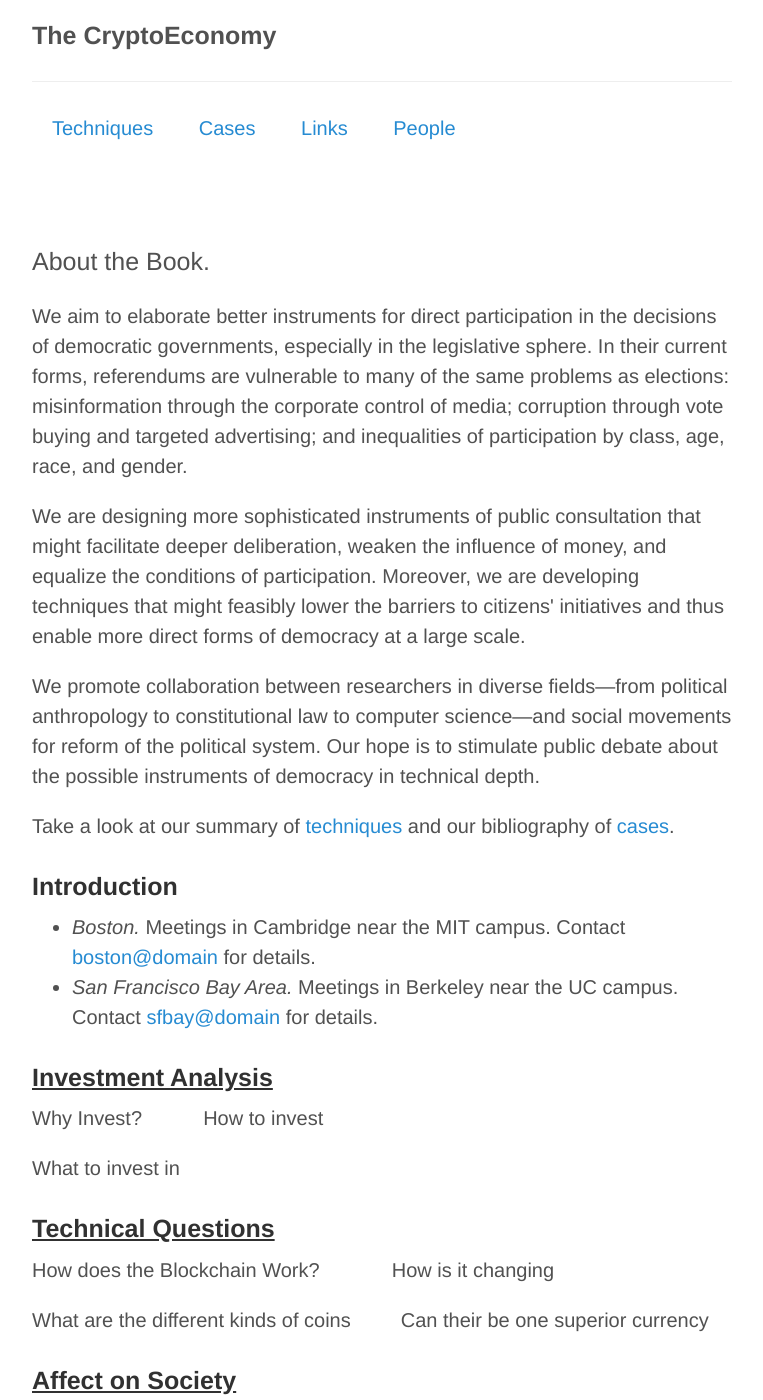
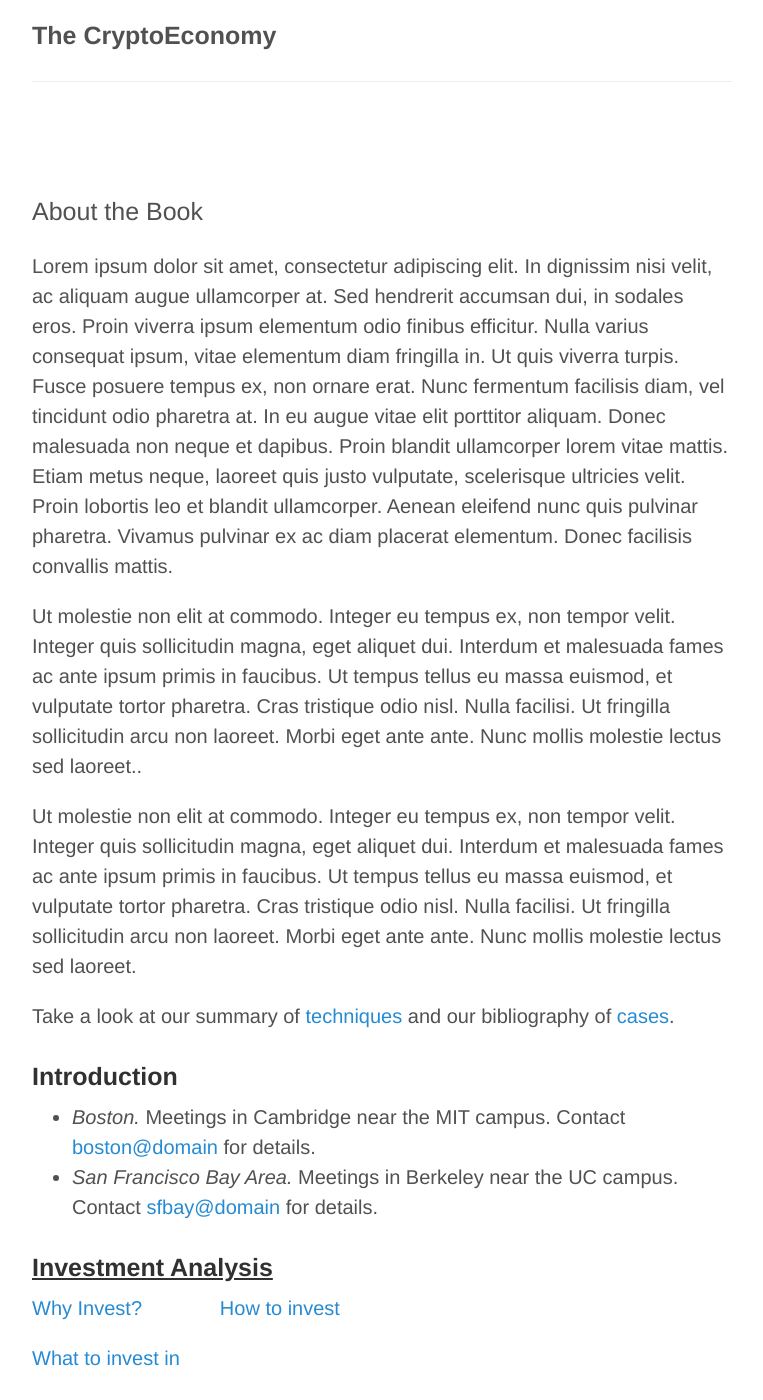
Before and after one commit to Cryptoeconomics/cryptoeconomics.github.io, a Jekyll site: the page built from index.html, in a window 1280 px wide and 1400 px high. Shown: the whole window, without its empty margins (258-1021 px from the left). Built offline with Jekyll 4.4.1, drawn with Linux system fonts in a browser that asks for light colours; some of the changed text lies outside the part shown.

Commit message:
add links

```diff
--- /dev/null
+++ b/Gemfile
@@ -0,0 +1,2 @@
+source 'https://rubygems.org'
+gem 'github-pages', group: :jekyll_plugins
--- a/_layouts/default.html
+++ b/_layouts/default.html
@@ -11,7 +11,7 @@
           <a href="{{ site.baseurl }}/" title="Home">{{ site.title }}</a>
         </h3>
         <hr>
-        {% include menu.html %}
+        <!-- {% include menu.html %} -->
       </header>
 
       <main>
--- a/index.html
+++ b/index.html
@@ -3,13 +3,13 @@ layout: default
 title: Home
 ---
 
-<p class="lead">About the Book.</p>
+<p class="lead">About the Book</p>
 
-<p>We aim to elaborate better instruments for direct participation in the decisions of democratic governments, especially in the legislative sphere. In their current forms, referendums are vulnerable to many of the same problems as elections: misinformation through the corporate control of media; corruption through vote buying and targeted advertising; and inequalities of participation by class, age, race, and gender.</p>
+<p>Lorem ipsum dolor sit amet, consectetur adipiscing elit. In dignissim nisi velit, ac aliquam augue ullamcorper at. Sed hendrerit accumsan dui, in sodales eros. Proin viverra ipsum elementum odio finibus efficitur. Nulla varius consequat ipsum, vitae elementum diam fringilla in. Ut quis viverra turpis. Fusce posuere tempus ex, non ornare erat. Nunc fermentum facilisis diam, vel tincidunt odio pharetra at. In eu augue vitae elit porttitor aliquam. Donec malesuada non neque et dapibus. Proin blandit ullamcorper lorem vitae mattis. Etiam metus neque, laoreet quis justo vulputate, scelerisque ultricies velit. Proin lobortis leo et blandit ullamcorper. Aenean eleifend nunc quis pulvinar pharetra. Vivamus pulvinar ex ac diam placerat elementum. Donec facilisis convallis mattis.</p>
 
-<p>We are designing more sophisticated instruments of public consultation that might facilitate deeper deliberation, weaken the influence of money, and equalize the conditions of participation. Moreover, we are developing techniques that might feasibly lower the barriers to citizens' initiatives and thus enable more direct forms of democracy at a large scale.</p>
+<p>Ut molestie non elit at commodo. Integer eu tempus ex, non tempor velit. Integer quis sollicitudin magna, eget aliquet dui. Interdum et malesuada fames ac ante ipsum primis in faucibus. Ut tempus tellus eu massa euismod, et vulputate tortor pharetra. Cras tristique odio nisl. Nulla facilisi. Ut fringilla sollicitudin arcu non laoreet. Morbi eget ante ante. Nunc mollis molestie lectus sed laoreet..</p>
 
-<p>We promote collaboration between researchers in diverse fields—from political anthropology to constitutional law to computer science—and social movements for reform of the political system. Our hope is to stimulate public debate about the possible instruments of democracy in technical depth.</p>
+<p>Ut molestie non elit at commodo. Integer eu tempus ex, non tempor velit. Integer quis sollicitudin magna, eget aliquet dui. Interdum et malesuada fames ac ante ipsum primis in faucibus. Ut tempus tellus eu massa euismod, et vulputate tortor pharetra. Cras tristique odio nisl. Nulla facilisi. Ut fringilla sollicitudin arcu non laoreet. Morbi eget ante ante. Nunc mollis molestie lectus sed laoreet.</p>
 
 <p>Take a look at our summary of <a href="/techniques">techniques</a> and our bibliography of <a href="/cases">cases</a>.</p>
 
@@ -22,14 +22,19 @@ title: Home
 
 <h3 id="mailing-list"><u>Investment Analysis</u></h3>
 
-<p>Why Invest? &nbsp  &nbsp &nbsp  &nbsp &nbsp How to invest</p>
-<p>What to invest in</p>
+<p><a href="/" title="Home">Why Invest? </a> &nbsp  &nbsp &nbsp &nbsp&nbsp &nbsp &nbsp <a href="/" title="Home"> How to invest</a></p>
+<p><a href="/" title="Home">What to invest in</a></p>
 
 <h3 id="mailing-list"><u>Technical Questions</u></h3>
-<p>How does the Blockchain Work?  &nbsp  &nbsp  &nbsp  &nbsp  &nbsp &nbsp How is it changing</p>
+
+<p><a href="/" title="Home">How does the Blockchain Work? </a> &nbsp  &nbsp  &nbsp  &nbsp &nbsp &nbsp &nbsp<a href="/" title="Home"> How is it changing </a></p>
 <p>What are the different kinds of coins  &nbsp  &nbsp  &nbsp  &nbsp Can their be one superior currency</p>
-<h3 id="mailing-list"><u>Affect on Society</u></h3>
 
-<h3 id="mailing-list"><u>Philosophical Questions</u></h3>
+<h3 id="mailing-list"><u><a href="/" title="Home">Affects on Society</a></u></h3>
 
-<img alt="Gerhard Richter, Skizzen Blatt, 1967" src="/public/img/richter.jpg">
+<p>Different Opinions &nbsp &nbsp &nbsp &nbsp &nbsp What institutions will be affected</p>
+
+<h3 id="mailing-list"><u><a href="/" title="Home">Philosophical Questions</a></u></h3>
+
+<p>How does money work &nbsp&nbsp&nbsp&nbsp Trust with the value of money</p>
+<p>Bank System &nbsp&nbsp&nbsp&nbsp&nbsp&nbsp&nbsp&nbsp&nbsp&nbsp&nbsp&nbsp&nbsp&nbsp&nbsp&nbsp&nbsp&nbsp&nbsp What is the future of these coins?</p>
```
Also changed, not shown: Gemfile.lock (added).
